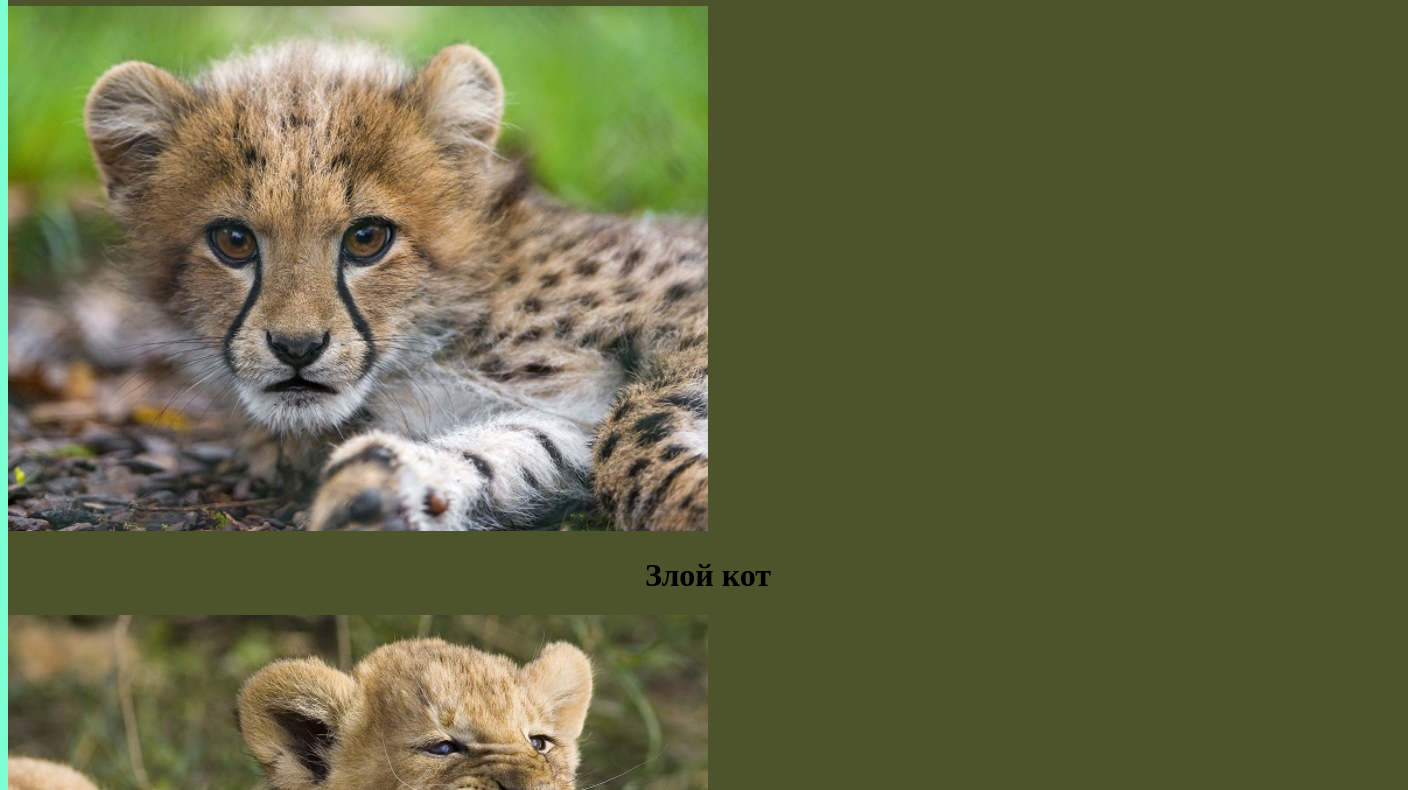
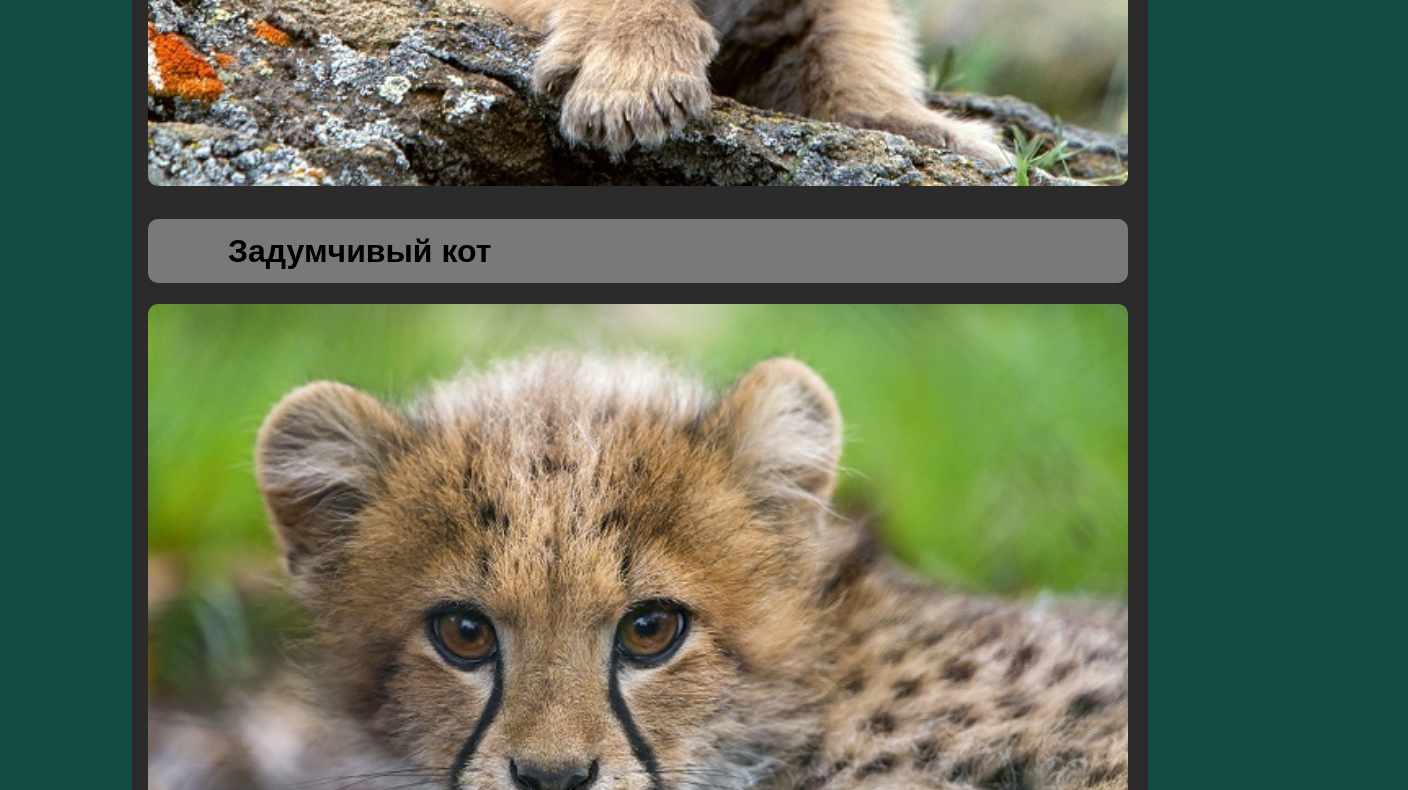
Before and after one commit to Batler5/cssBayan, a plain HTML site: page index.html in a window 1280 px wide. Shown: the part 741-1531 px from the top of the page, 1408 px wide, since content can reach past the window. Drawn offline with Linux system fonts and the light colour scheme.

Commit message:
fix: fix many more errors

```diff
--- a/style.css
+++ b/style.css
@@ -1,28 +1,37 @@
 body{
-    background-color:aquamarine;
+    background-color:rgb(18, 77, 67);
 }
 .container{
-    width:1400px;
-    height:1400px;
+    font-family: Arial, Helvetica, sans-serif;
+    line-height: 2;
+    width:1000px;
+    height:2400px;
     cursor: pointer;
-    background-color: rgb(77, 83, 42);
+    background-color: rgb(43, 43, 43);
     margin: auto;
     padding-bottom: 100%;
+    display: block;
+    align-items:center;
+    padding: 0 0 0 1em;
 }
 
 input {
     display: none;
 }
 label {
+    align-items:center;
     cursor: pointer;
     display: block;
-    padding: auto;
+    width: 900px;
+    padding: center;
     transition: 0.7s;
-    position: relative;
-    text-align: center
+    background-color:rgb(122, 121, 122);
+    padding: 0 0 0 5em;
+   border-radius: 10px;
 }
 
 label::after{
+    display: block;
 	font-weight: bold;
     font-size: 22px;
     font-weight: bold;
@@ -53,8 +62,9 @@ input:checked + label + .content {
 }
 
 .content img{
-    height: 50%;
-    width: 50%;
+    height: auto;
+    width: 980px;
+    border-radius:10px;
 }
 
 img.display{
@@ -62,30 +72,3 @@ img.display{
     margin-left: auto;
     margin-right: auto
 }
-
-
-
-/*
-.text1, .text2{
-    cursor: pointer;
-    position: relative;
-    color:black;
-}
-.text1:hover, .text2:hover{
-    cursor: pointer;
-    color:red;
-    transition: 0.7s;
-}
-.Text1Content, .Text2Content {
-    position: relative;
-    visibility: hidden;
-    max-height: 0;
-}
-.text1:hover >.text1Content{
-    visibility: visible;
-    position: relative;
-}
-.text2:hover >.Text2Content{
-    visibility: visible;
-    position: relative;
-} */
```
